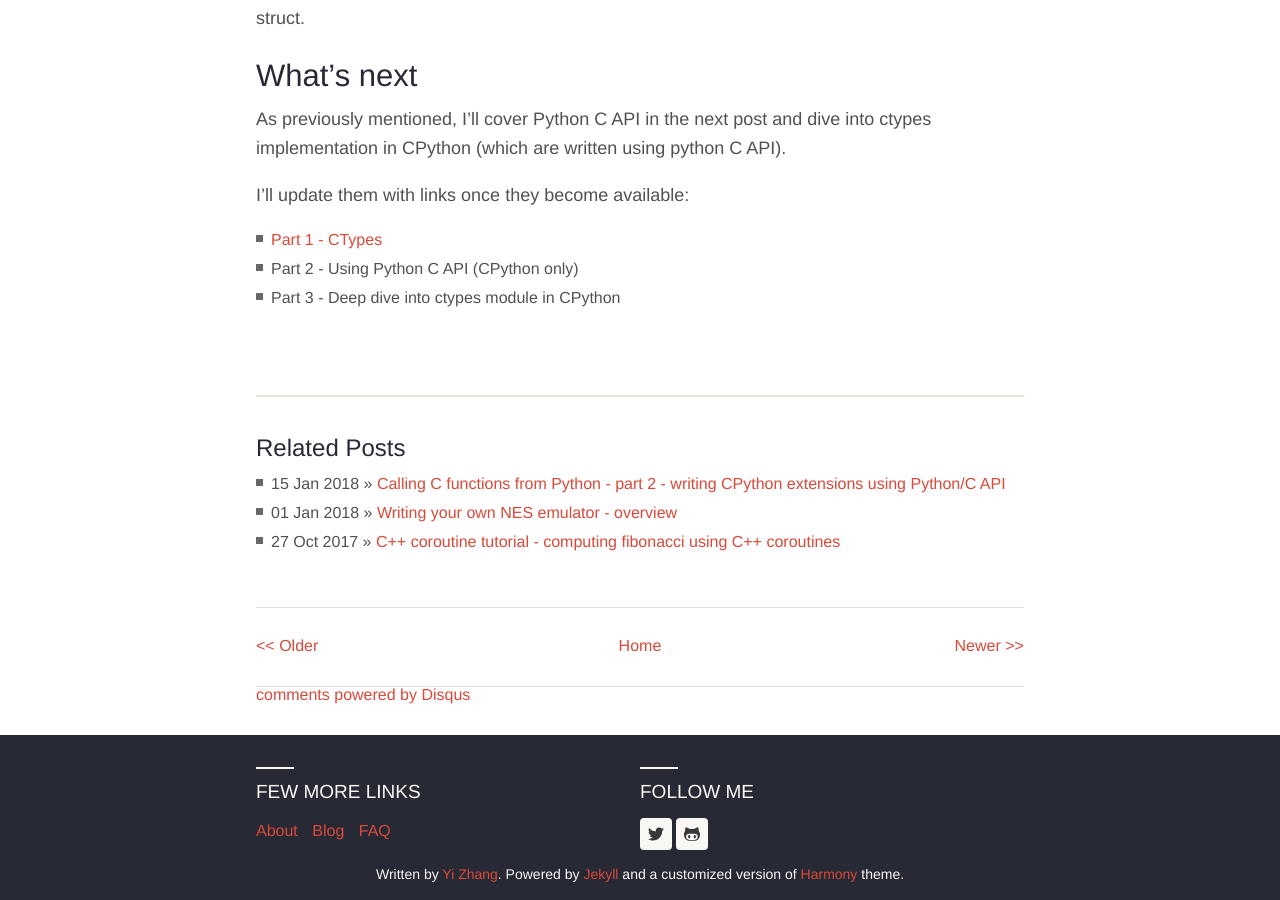
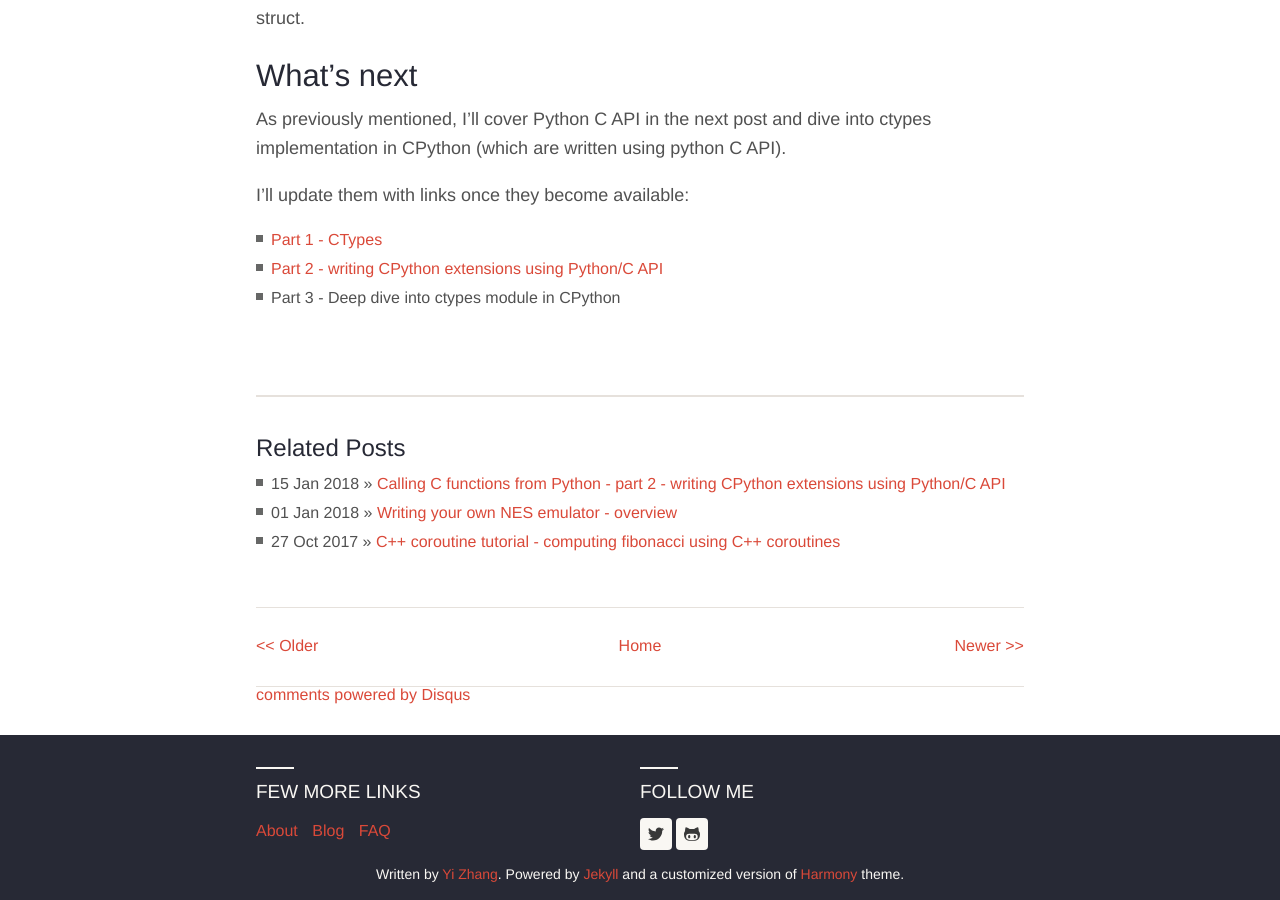
Before and after one commit to yizhang82/yizhang82.github.io, a Jekyll site: the page built from _posts/2018-01-08-python-interop-1.md, in a window 1280 px wide and 900 px high, scrolled down 7076 px. Built offline with Jekyll 4.4.1, drawn with Linux system fonts in a browser that asks for light colours; nearby versions of some CDN libraries; comment, search, counter and statistics services are not loaded.

Commit message:
Update links

```diff
--- a/_posts/2018-01-08-python-interop-1.md
+++ b/_posts/2018-01-08-python-interop-1.md
@@ -289,6 +289,6 @@ As previously mentioned, I'll cover Python C API in the next post and dive into
 
 I'll update them with links once they become available:
 
-- [Part 1 - CTypes](yizhang82.me/python-interop-ctypes)
-- Part 2 - Using Python C API (CPython only)
-- Part 3 - Deep dive into ctypes module in CPython
+* [Part 1 - CTypes](/yizhang82.me/python-interop-ctypes)
+* [Part 2 - writing CPython extensions using Python/C API](/yizhang82.me/python-interop-capi)
+* Part 3 - Deep dive into ctypes module in CPython
```
Also changed, not shown: _posts/2018-01-15-python-interop-2.md (+2 -2 lines).
